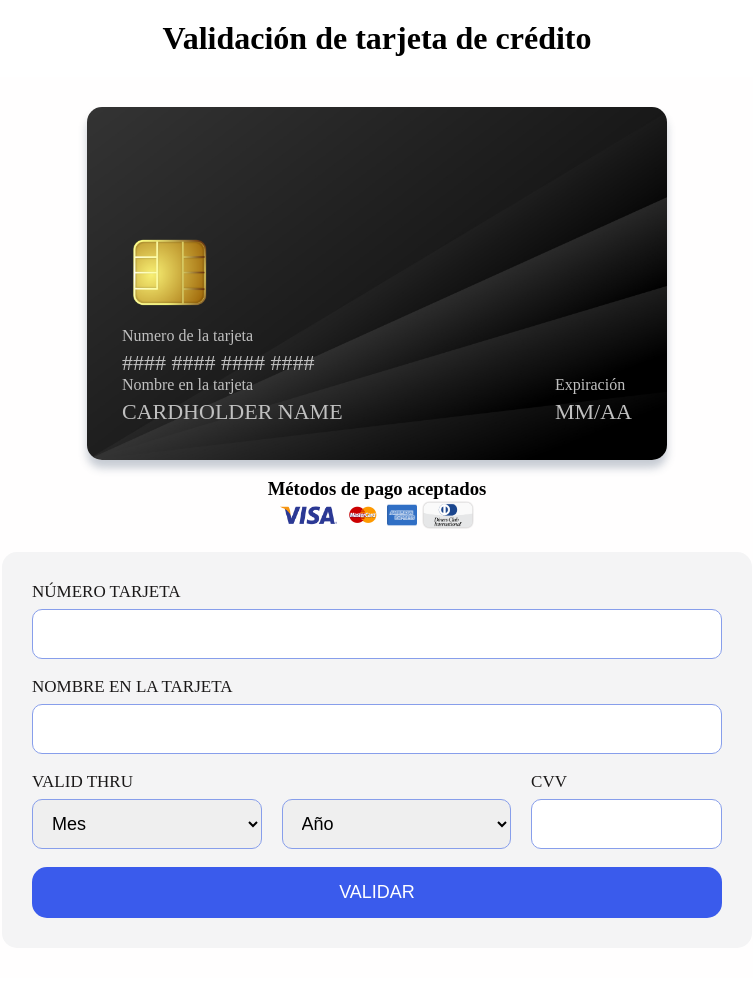
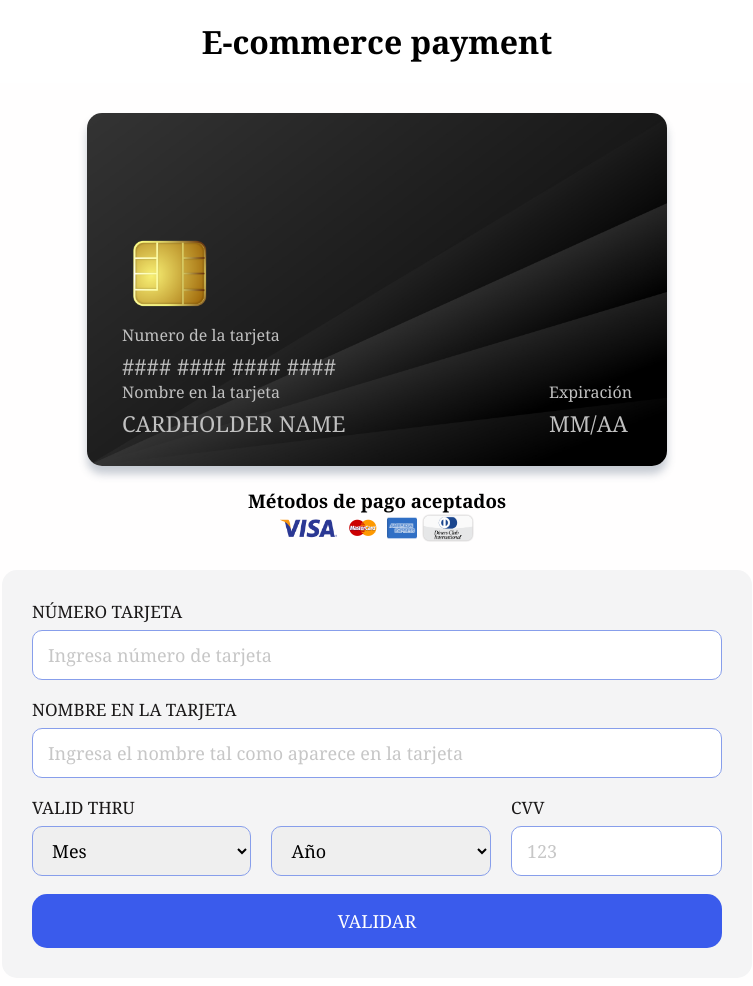
Before and after one commit to Laboratoria/DEV007-card-validation, a website with bundled scripts: page src/index.html in a window 1280 px wide. Shown: the whole page, without its empty margins (263-1016 px from the left). Built offline with nearby package versions, Linux system fonts and the light colour scheme.

Commit message:
cambios 24 abril

```diff
--- a/src/index.html
+++ b/src/index.html
@@ -8,7 +8,7 @@
 </head>
 
 <body>
-  <h1 class="titulo">Validación de tarjeta de crédito</h1>
+  <h1 class="titulo" >E-commerce payment</h1>
 
   <div class="container">
     <section class="tarjeta" id="tarjeta">
@@ -79,12 +79,12 @@
     <form id="formulario" class="formulario">
       <div class="grupo">
         <label for="inputNumero">NÚMERO TARJETA</label>
-        <input type="text" id="inputNumero" minlength="1" maxlength="16" autocomplete="off" required>
+        <input type="text" id="inputNumero" placeholder="Ingresa número de tarjeta" minlength="1" maxlength="16" autocomplete="off" required>
       </div>
 
       <div class="grupo">
         <label for="inputNombre">NOMBRE EN LA TARJETA</label>
-        <input type="text" id="inputNombre" minlength="1" maxlength="25" autocomplete="off" required>
+        <input type="text" id="inputNombre" placeholder="Ingresa el nombre tal como aparece en la tarjeta" minlength="1" maxlength="25" autocomplete="off" required>
 
       </div>
 
@@ -115,7 +115,7 @@
 
         <div class="grupo CVV">
           <label for="inputCVV">CVV</label>
-          <input type="text" id="inputCVV" minlength="3" maxlength="3" required>
+          <input type="text" id="inputCVV" placeholder="123" minlength="3" maxlength="3" required>
 
         </div>
 
--- a/src/index.js
+++ b/src/index.js
@@ -14,7 +14,6 @@ function largoTarjetaCredito(evento) {
   const creditCardNumber = document.querySelector("#inputNumero").value;
   const largoString = creditCardNumber.length;
   if (largoString > 16) {
-    console.log("El largo de la tarjeta no corresponde");
     evento.preventDefault(); //previene que se escriban mas de 16 caracteres
   }
 }
@@ -106,15 +105,15 @@ inputCvv.addEventListener('blur', () => {
 });
 
 
-//selección del mes de expiración
+//Creación de opciones de MES
 for (let i = 1; i <= 12; i++) {
-  const opcion = document.createElement('option');
+  const opcion = document.createElement('option'); //createElement crea objeto html
   opcion.value = i;
   opcion.innerHTML = i;
   formulario.seleccionarMes.appendChild(opcion); //agrega hijos (opciones) al elemento padre (opcion)
 }
 
-//selección del año de expiración
+//Creación de opciones AÑO
 const anioActual = new Date().getFullYear();
 for (let i = anioActual; i <= anioActual + 10; i++) {
   const opcion = document.createElement('option'); //me crea mas elementos de tag html, en este caso de <option>
@@ -122,7 +121,8 @@ for (let i = anioActual; i <= anioActual + 10; i++) {
   opcion.innerHTML = i;
   formulario.seleccionarAnio.appendChild(opcion);
 }
-// Selecionar Mes
+
+// Dibujar en tarjeta la selección de Mes
 formulario.seleccionarMes.addEventListener('change', () => {
   const valorSeleccionMes = document.querySelector("#seleccionarMes").value;
   if (valorSeleccionMes === "") {
@@ -132,7 +132,7 @@ formulario.seleccionarMes.addEventListener('change', () => {
   }
 });
 
-// Seleccionar Año
+// Dibujar en tarjeta la seleccion de Año
 formulario.seleccionarAnio.addEventListener('change', () => {
   const valorSeleccionAnio = document.querySelector("#seleccionarAnio").value;
   if (valorSeleccionAnio === "") {
--- a/src/style.css
+++ b/src/style.css
@@ -2,11 +2,12 @@
     padding: 0;
     margin: 0;
     box-sizing: border-box;
+    font-family: Cambria, Cochin, Georgia, Times, 'Times New Roman', sans-serif;
 }
 
 .container{
     width: 80%;
-    max-width: 1000px;
+    max-width: 1200px;
     background-color: rgb(255, 254, 254);
     padding: 30px 10px;
     margin: auto;
@@ -164,6 +165,11 @@
 
 /*Formulario*/
 
+::placeholder{
+    color:rgb(199, 199, 199);
+    text-transform:none;
+}
+
 .formulario{
     background: rgb(244, 244, 245);
     width:100%;
```
Also changed, not shown: src/validator.js (+1 -8 lines).
